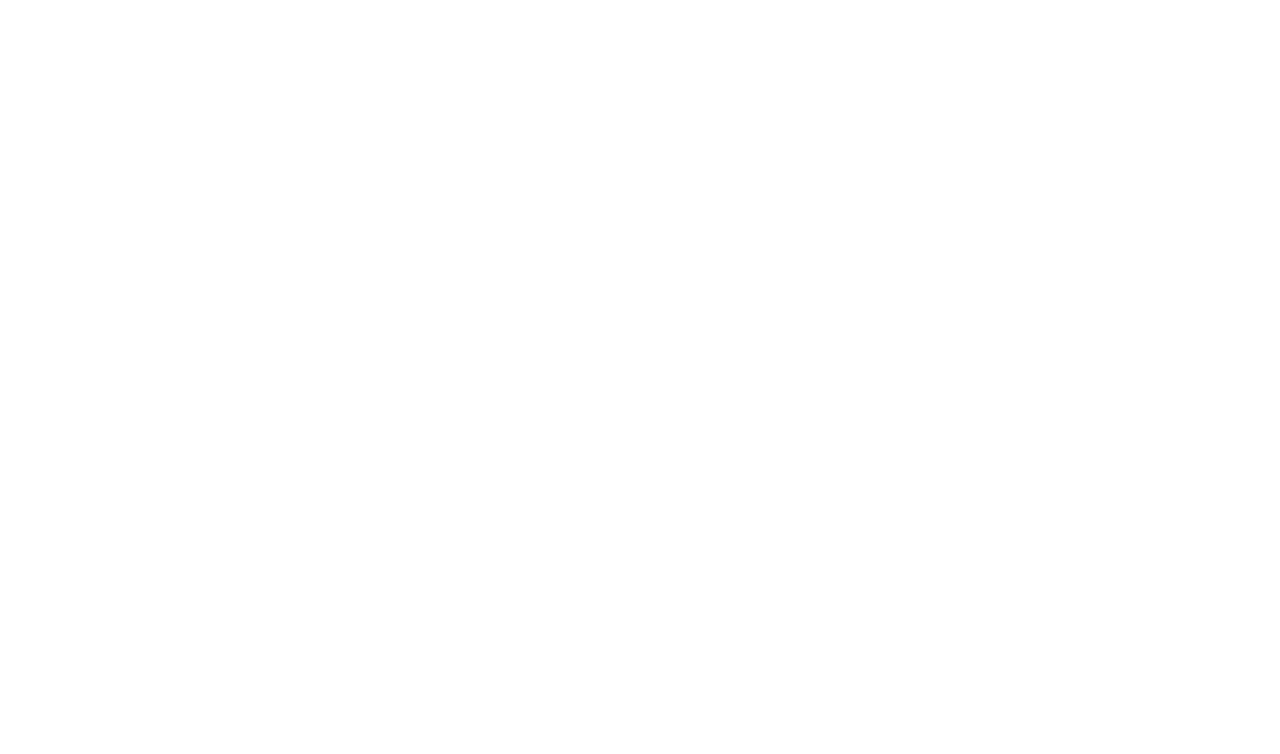
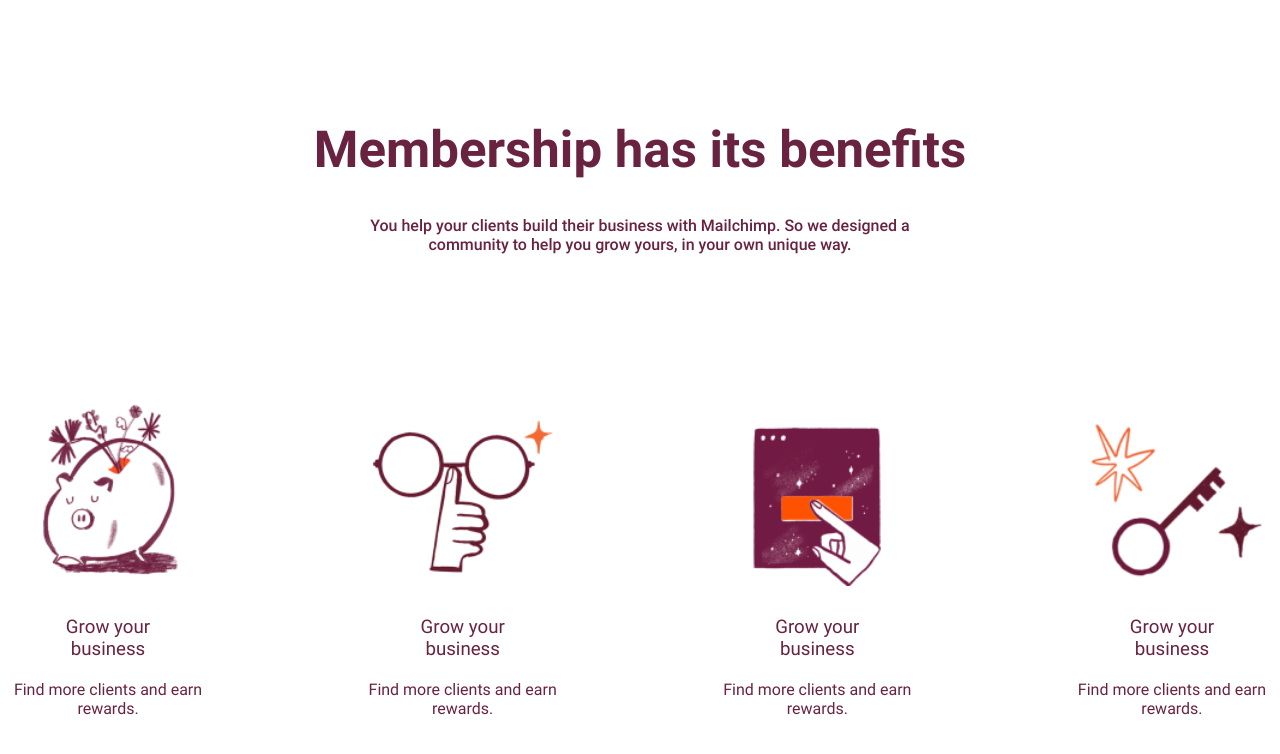
Before and after one commit to ruzievs/Fork-15-00, a plain HTML site: page index.html in a window 1280 px wide. Drawn offline with Linux system fonts and the light colour scheme.

Commit message:
add css and html

```diff
--- a/css/style.css
+++ b/css/style.css
@@ -33,6 +33,55 @@ ul {
 /* header end */
 
 /* Isroil start */
+.isroil__book{
+  display: flex;
+  flex-direction: column;
+  justify-content: center;
+  align-items: center;
+}
+.isroil__title{
+  font-size: 51px;
+  color: #692340;
+  padding: 120px 0 37px 0;
+  font-weight: 700;
+}
+
+.isroil__txt{
+  width: 600px;
+  text-align: center;
+  margin-bottom: 140px;
+  font-weight: 500;
+  color: #692340;
+}
+.isroil__card{
+  display: flex;
+  flex-direction: column;
+  justify-content: center;
+}
+.isroil__banner{
+  margin-bottom: 30px;
+}
+
+.isroil__card-title{
+  width: 110px;
+  text-align: center;
+  color: #692340;
+  font-weight: 400;
+  margin: 0 auto;
+  margin-bottom: 20px;
+}
+
+.isroil__card-txt{
+  width: 192px;
+  text-align: center;
+  color: #692340;
+  font-weight: 400
+}
+.isroil__cards{
+  display: flex;
+  justify-content: space-between;
+}
+
 /* Isroil end */
 
 /* Aziz start */
--- a/index.html
+++ b/index.html
@@ -10,7 +10,34 @@
   <header class="header"></header>
   <main>
     <section class="Isroil">
-      <div class="container"></div>
+      <div class="container">
+        <div class="isroil__book">
+          <h2 class="isroil__title">Membership has its benefits</h2>
+          <p class="isroil__txt">You help your clients build their business with Mailchimp. So we designed a community to help you grow yours, in your own unique way.</p>
+        </div>
+        <div class="isroil__cards">
+          <div class="isroil__card">
+            <img src="img/Mailchimp/4.png" alt="" class="isroil__banner">
+            <h3 class="isroil__card-title">Grow your business</h3>
+            <div class="isroil__card-txt">Find more clients and earn rewards.</div>
+          </div>
+          <div class="isroil__card">
+            <img src="img/Mailchimp/3.png" alt="" class="isroil__banner">
+            <h3 class="isroil__card-title">Grow your business</h3>
+            <div class="isroil__card-txt">Find more clients and earn rewards.</div>
+          </div>
+          <div class="isroil__card">
+            <img src="img/Mailchimp/2.png" alt="" class="isroil__banner">
+            <h3 class="isroil__card-title">Grow your business</h3>
+            <div class="isroil__card-txt">Find more clients and earn rewards.</div>
+          </div>
+          <div class="isroil__card">
+            <img src="img/Mailchimp/1.png" alt="" class="isroil__banner">
+            <h3 class="isroil__card-title">Grow your business</h3>
+            <div class="isroil__card-txt">Find more clients and earn rewards.</div>
+          </div>
+        </div>
+      </div>
     </section>
     <section class="Aziz">
       <div class="container"></div>
```
